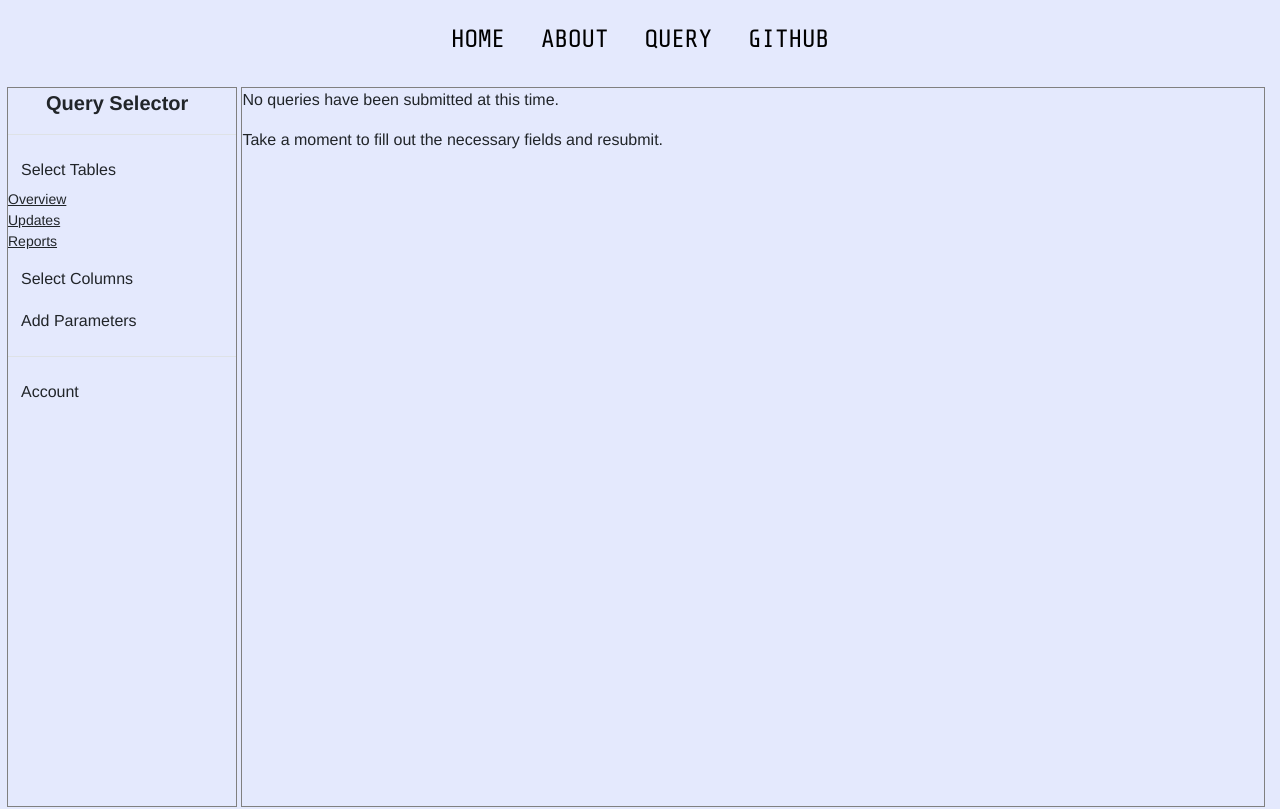
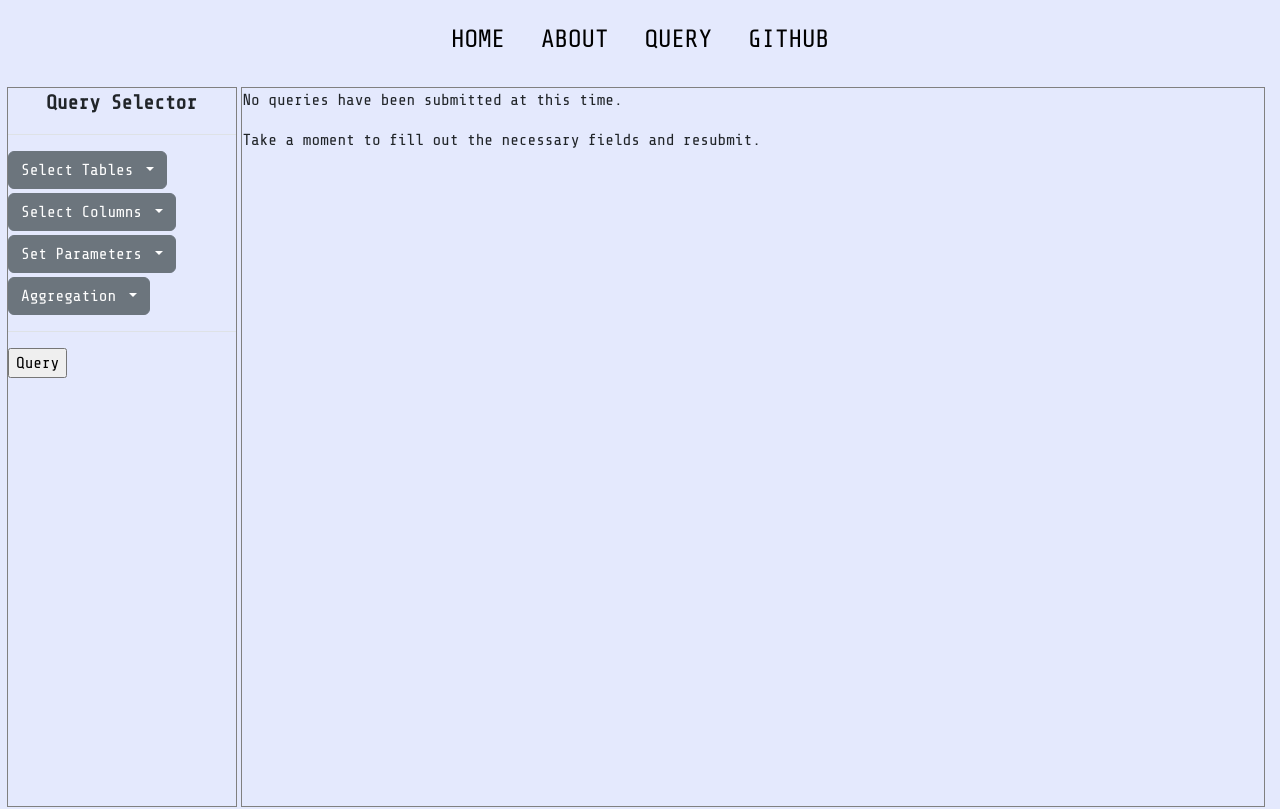
Before and after one commit to Jeremyb498/neighborhoodwatch, a Django app: page /querydata/ in a window 1280 px wide. Run offline with Django 4.2, Linux system fonts and the light colour scheme; data that the repository does not hold is empty; parts of the project's set-up code (start-up, migrations or seed data) failed here and were passed over; some libraries are stand-ins or nearby versions.

Commit message:
parsed table selection

```diff
--- a/neighborhoodwatch/neighborhoodwatch/settings.py
+++ b/neighborhoodwatch/neighborhoodwatch/settings.py
@@ -38,7 +38,7 @@ INSTALLED_APPS = [
     'django.contrib.sessions',
     'django.contrib.messages',
     'django.contrib.staticfiles',
-    "bootstrap5"
+    'bootstrap5',
 ]
 
 MIDDLEWARE = [
--- a/neighborhoodwatch/querydata/static/querydata/style.css
+++ b/neighborhoodwatch/querydata/static/querydata/style.css
@@ -39,12 +39,11 @@ body {
     background-color: #E4E9FD;
     height: 100vh;
     font-family: 'Share Tech Mono', sans-serif;
-    font-family: 'helvetica neue';
   }
 
 #header, .navbar
 {
-  font-family: 'Share Tech Mono', sans-serif;
+    font-family: 'Share Tech Mono', sans-serif;
     align-items: center;
     height: 10vh;
     justify-content: center;
@@ -81,3 +80,25 @@ body {
     margin-top: 15vh;
     width: 100vw;
 }
+
+.inline-field label
+{
+    float: left;
+    margin-left: 10px;
+}
+
+.inline-field input
+{
+   margin-left: 10px;
+}
+
+.inline-field
+{
+    display: flex !important;
+    float: left;
+}
+
+.dropdown-menu
+{
+    width: 100% !important;
+}
--- a/neighborhoodwatch/querydata/templates/querydata/index.html
+++ b/neighborhoodwatch/querydata/templates/querydata/index.html
@@ -4,14 +4,16 @@
     <meta charset="UTF-8">
     <title>Neighborhood Watch</title>
 
-    <link href="https://cdn.jsdelivr.net/npm/bootstrap@5.3.0-alpha3/dist/css/bootstrap.min.css" rel="stylesheet" integrity="sha384-KK94CHFLLe+nY2dmCWGMq91rCGa5gtU4mk92HdvYe+M/SXH301p5ILy+dN9+nJOZ" crossorigin="anonymous">
-    <script src="https://cdn.jsdelivr.net/npm/bootstrap@5.3.0-alpha3/dist/js/bootstrap.bundle.min.js" integrity="sha384-ENjdO4Dr2bkBIFxQpeoTz1HIcje39Wm4jDKdf19U8gI4ddQ3GYNS7NTKfAdVQSZe" crossorigin="anonymous"></script>
+    {% load bootstrap5 %}
+    {% load static %}
+    {% bootstrap_css %}
+    {% bootstrap_javascript %}
 
      <!--google font API-->
      <link href="https://fonts.googleapis.com/css2?family=Share+Tech+Mono&display=swap" rel="stylesheet">
 
-    {% load static %}
-    {% load bootstrap5 %}
+     <!--Bootstrap CDN-->
+    <link href="https://cdn.jsdelivr.net/npm/bootstrap@5.3.0-alpha3/dist/css/bootstrap.min.css" rel="stylesheet" integrity="sha384-KK94CHFLLe+nY2dmCWGMq91rCGa5gtU4mk92HdvYe+M/SXH301p5ILy+dN9+nJOZ" crossorigin="anonymous">
 
     <link rel="stylesheet" href="{% static 'querydata/style.css' %}">
 
@@ -48,65 +50,74 @@
     </section>
     <div class="float-container">
         <div class="float-child flex-shrink-0 p-3 bg-white ">
-            <a href="/" class="d-flex align-items-center pb-3 mb-3 link-dark text-decoration-none border-bottom">
+            <a href="/querydata" class="d-flex align-items-center pb-3 mb-3 link-dark text-decoration-none border-bottom">
             <svg class="bi me-2" width="30" height="24"><use xlink:href="#bootstrap"></use></svg>
             <span class="fs-5 fw-semibold">Query Selector</span>
             </a>
+            <form action="{% url 'tableSelection' %}" method="post">
+                {% csrf_token %}
+                <fieldset>
             <ul class="list-unstyled ps-0">
             <li class="mb-1">
-                <button class="btn btn-toggle align-items-center rounded collapsed" data-bs-toggle="collapse" data-bs-target="#home-collapse" aria-expanded="true">
+                <div class="dropdown">
+                    <button class="btn btn-secondary dropdown-toggle" type="button" id="dropdownMenuButton" data-toggle="dropdown" aria-haspopup="true" aria-expanded="false">
                       Select Tables
                     </button>
-                <div class="collapse show" id="home-collapse">
-                <ul class="btn-toggle-nav list-unstyled fw-normal pb-1 small">
-                    <li><a href="#" class="link-dark rounded">Overview</a></li>
-                    <li><a href="#" class="link-dark rounded">Updates</a></li>
-                    <li><a href="#" class="link-dark rounded">Reports</a></li>
-                </ul>
+                    <div class="dropdown-menu" aria-labelledby="dropdownMenuButton">
+                        {% for row in query %}
+                            {% for item in row %}
+                            <div class="inline-field">
+                                <label for="dropdown-item"> {{item}} </label>
+                                <input type="checkbox" class="dropdown-item" id="selection" value="{{item}}" name="selection">
+                            </div><br>
+                            {% endfor %}
+                        {% endfor %}
+                    </div>
                   </div>
             </li>
             <li class="mb-1">
-                <button class="btn btn-toggle align-items-center rounded collapsed" data-bs-toggle="collapse" data-bs-target="#dashboard-collapse" aria-expanded="false">
+                <div class="dropdown">
+                    <button class="btn btn-secondary dropdown-toggle" type="button" id="dropdownMenuButton" data-toggle="dropdown" aria-haspopup="true" aria-expanded="false">
                       Select Columns
                     </button>
-                <div class="collapse" id="dashboard-collapse">
-                <ul class="btn-toggle-nav list-unstyled fw-normal pb-1 small">
-                    <li><a href="#" class="link-dark rounded">Overview</a></li>
-                    <li><a href="#" class="link-dark rounded">Weekly</a></li>
-                    <li><a href="#" class="link-dark rounded">Monthly</a></li>
-                    <li><a href="#" class="link-dark rounded">Annually</a></li>
-                </ul>
+                    <div class="dropdown-menu" aria-labelledby="dropdownMenuButton">
+                      <a class="dropdown-item" href="#">Action</a>
+                      <a class="dropdown-item" href="#">Another action</a>
+                      <a class="dropdown-item" href="#">Something else here</a>
+                    </div>
                   </div>
             </li>
             <li class="mb-1">
-                <button class="btn btn-toggle align-items-center rounded collapsed" data-bs-toggle="collapse" data-bs-target="#orders-collapse" aria-expanded="false">
-                Add Parameters
+                <div class="dropdown">
+                    <button class="btn btn-secondary dropdown-toggle" type="button" id="dropdownMenuButton" data-toggle="dropdown" aria-haspopup="true" aria-expanded="false">
+                      Set Parameters
                     </button>
-                <div class="collapse" id="orders-collapse">
-                <ul class="btn-toggle-nav list-unstyled fw-normal pb-1 small">
-                    <li><a href="#" class="link-dark rounded">New</a></li>
-                    <li><a href="#" class="link-dark rounded">Processed</a></li>
-                    <li><a href="#" class="link-dark rounded">Shipped</a></li>
-                    <li><a href="#" class="link-dark rounded">Returned</a></li>
-                </ul>
+                    <div class="dropdown-menu" aria-labelledby="dropdownMenuButton">
+                      <a class="dropdown-item" href="#">Action</a>
+                      <a class="dropdown-item" href="#">Another action</a>
+                      <a class="dropdown-item" href="#">Something else here</a>
+                    </div>
+                  </div>
+            </li>
+            <li class="mb-1">
+                <div class="dropdown">
+                    <button class="btn btn-secondary dropdown-toggle" type="button" id="dropdownMenuButton" data-toggle="dropdown" aria-haspopup="true" aria-expanded="false">
+                      Aggregation
+                    </button>
+                    <div class="dropdown-menu" aria-labelledby="dropdownMenuButton">
+                      <a class="dropdown-item" href="#">Action</a>
+                      <a class="dropdown-item" href="#">Another action</a>
+                      <a class="dropdown-item" href="#">Something else here</a>
+                    </div>
                   </div>
             </li>
             <li class="border-top my-3"></li>
-            <li class="mb-1">
-                <button class="btn btn-toggle align-items-center rounded collapsed" data-bs-toggle="collapse" data-bs-target="#account-collapse" aria-expanded="false">
-                Account
-                </button>
-                <div class="collapse" id="account-collapse">
-                <ul class="btn-toggle-nav list-unstyled fw-normal pb-1 small">
-                    <li><a href="#" class="link-dark rounded">New...</a></li>
-                    <li><a href="#" class="link-dark rounded">Profile</a></li>
-                    <li><a href="#" class="link-dark rounded">Settings</a></li>
-                    <li><a href="#" class="link-dark rounded">Sign out</a></li>
             </ul>
+        </fieldset>
+        <input type="submit" value="Query">
+        </form>
         </div>
-            </li>
-            </ul>
-        </div>
+
         <div  class="float-child query-sect">
             {% if query %}
             <div class="row">
@@ -118,7 +129,7 @@
                 {% for row in query %}
                 <div class = "row " >
                     {% for item in row %}
-                    <div class="col" style="margin: 5px;"> {{item}} </div>
+                    <div class="col items"> {{item}} </div>
                     {% endfor %}
                 </div>
                     </br>
@@ -129,5 +140,9 @@
             <p>No queries have been submitted at this time.</p>
             <p>Take a moment to fill out the necessary fields and resubmit.</p>
     {% endif %}
+
+    <script src="https://code.jquery.com/jquery-3.3.1.slim.min.js" integrity="sha384-q8i/X+965DzO0rT7abK41JStQIAqVgRVzpbzo5smXKp4YfRvH+8abtTE1Pi6jizo" crossorigin="anonymous"></script>
+<script src="https://cdn.jsdelivr.net/npm/popper.js@1.14.7/dist/umd/popper.min.js" integrity="sha384-UO2eT0CpHqdSJQ6hJty5KVphtPhzWj9WO1clHTMGa3JDZwrnQq4sF86dIHNDz0W1" crossorigin="anonymous"></script>
+<script src="https://cdn.jsdelivr.net/npm/bootstrap@4.3.1/dist/js/bootstrap.min.js" integrity="sha384-JjSmVgyd0p3pXB1rRibZUAYoIIy6OrQ6VrjIEaFf/nJGzIxFDsf4x0xIM+B07jRM" crossorigin="anonymous"></script>
 </body>
 </html>
--- a/neighborhoodwatch/querydata/urls.py
+++ b/neighborhoodwatch/querydata/urls.py
@@ -4,4 +4,5 @@ from . import views
 
 urlpatterns = [
     path("", views.index, name="index"),
+    path("tableSelection", views.tableSelection, name="tableSelection")
 ]
--- a/neighborhoodwatch/querydata/views.py
+++ b/neighborhoodwatch/querydata/views.py
@@ -12,20 +12,17 @@ connection = oracledb.connect(
 
 print("Successfully connected to Oracle Database")
 
-cursor = connection.cursor()
+def index(request):
+    cursor = connection.cursor()
 
-crimes = "otherproperty"
+    # Now query the rows back
+    cursor.execute("SELECT table_name FROM user_tables")
+    columnnames = []
 
-# Now query the rows back
-cursor.execute("select * from " + crimes)
-columnnames = []
+    for item in cursor.description:
+        columnnames.append(item[0])
 
-for item in cursor.description:
-    columnnames.append(item[0])
-
-res = cursor.fetchall()
-
-def index(request):
+    res = cursor.fetchall()
     query = res
     template = loader.get_template("querydata/index.html")
     context = {
@@ -33,3 +30,25 @@ def index(request):
         "columns" : columnnames
     }
     return HttpResponse(template.render(context, request))
+
+def tableSelection(request):
+
+    cursor = connection.cursor()
+    columnnames = []
+
+    selectedTables = request.POST.getlist('selection')
+    queries = ', '.join(selectedTables)
+
+    cursor.execute("select * from " + queries + " where agency.statename = 'COLORADO'")
+
+    for item in cursor.description:
+        columnnames.append(item[0])
+
+    res = cursor.fetchall()
+    query = res
+    template = loader.get_template("querydata/index.html")
+    context = {
+        "query" : query,
+        "columns" : columnnames
+    }
+    return HttpResponse(template.render(context, request))
```
Also changed, not shown: 1 other file. Lines whose indentation alone changed are shown as unchanged.
